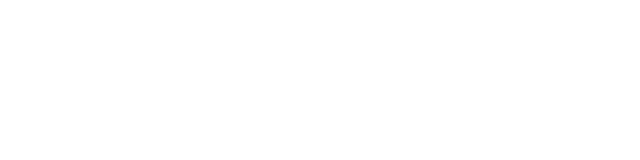
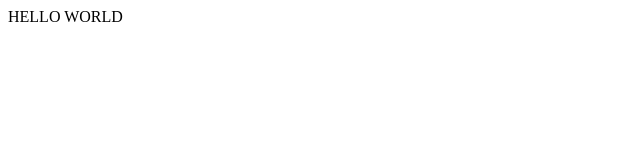
Before and after one commit to choonsimDev/wallet-verification-01, a Next.js app: page / in a window 1280 px wide. Shown: the top 160 px of the page, without its empty margins (0-640 px from the left). Built offline with nearby package versions, Linux system fonts and the light colour scheme.

Commit message:
add helloworld

```diff
--- a/pages/index.js
+++ b/pages/index.js
@@ -1,8 +1,8 @@
-import Head from 'next/head'
-import Image from 'next/image'
-import { Inter } from 'next/font/google'
+import Head from "next/head";
+import Image from "next/image";
+import { Inter } from "next/font/google";
 
-const inter = Inter({ subsets: ['latin'] })
+const inter = Inter({ subsets: ["latin"] });
 
 export default function Home() {
   return (
@@ -13,6 +13,7 @@
         <meta name="viewport" content="width=device-width, initial-scale=1" />
         <link rel="icon" href="/favicon.ico" />
       </Head>
+      <div>HELLO WORLD</div>
     </>
-  )
+  );
 }
```
